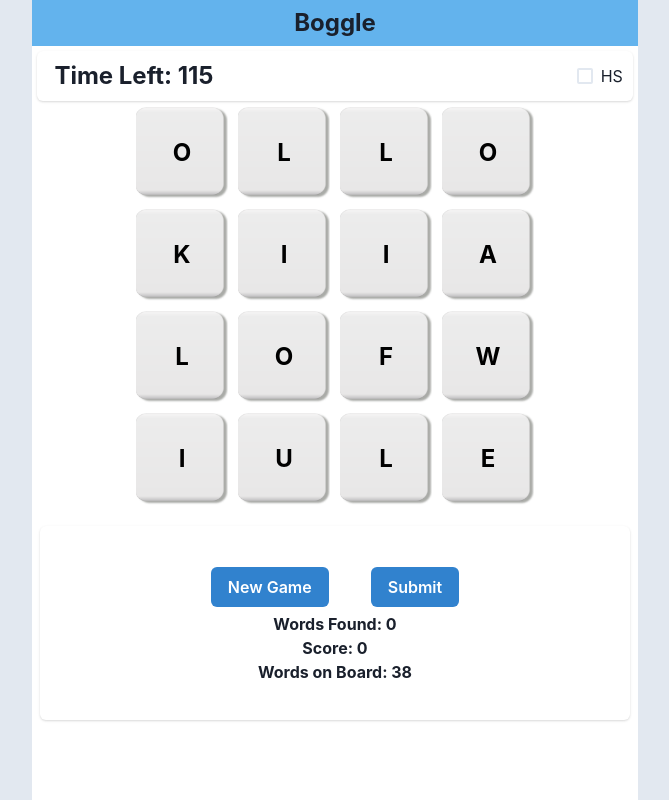
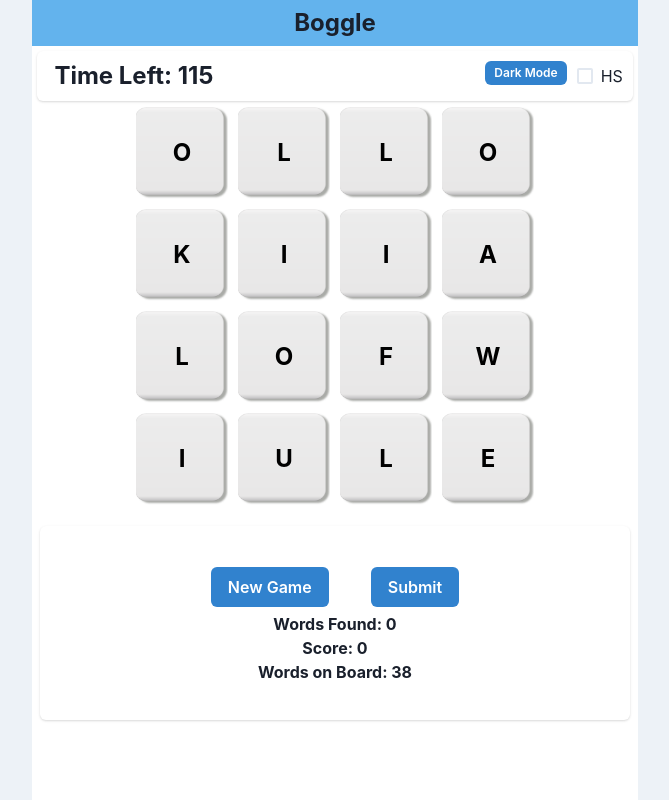
Before and after one commit to JimMatthew/Boggle-Web, a React (Vite) app: page / in a window 1280 px wide. Shown: the whole page, without its empty margins (305-974 px from the left). Built offline with nearby package versions, Linux system fonts and the light colour scheme.

Commit message:
add dark mode

```diff
--- a/src/App.jsx
+++ b/src/App.jsx
@@ -8,6 +8,16 @@
 import { GameProvider, useGameContext } from './context/GameProvider'
 import useDiceHandler from './hooks/useDiceHandler'
 import { useTimer } from './hooks/useTimer'
+import { useColorMode } from '@chakra-ui/react'
+
+function ToggleColorMode() {
+  const { colorMode, toggleColorMode } = useColorMode()
+  return (
+      <Button colorScheme='blue' size='xs' onClick={toggleColorMode} marginTop='10px' marginRight='10px'>
+         {colorMode === 'light' ? 'Dark Mode' : 'Light Mode'}
+      </Button>
+  )
+}
 
 const AppContent = () => {
 
@@ -21,8 +31,8 @@
   }
 
   return (
-    <Box minHeight='100dvh' backgroundColor='gray.200'>
-      <Container minHeight='100dvh' backgroundColor='white' padding='0'>
+    <Box minHeight='100dvh' backgroundColor='var(--chakra-colors-chakra-subtle-bg)' >
+      <Container minHeight='100dvh' backgroundColor='var(--chakra-colors-chakra-body-bg)' padding='0'>
         <Text
           fontWeight='bold'
           fontSize='x-large'
@@ -39,6 +49,7 @@
               fontSize='x-large'>Time Left: {state.timeLeft}
             </Text>
             <Spacer />
+            <ToggleColorMode />
             <Checkbox
             marginRight='10px'
             isChecked={state.hs}
--- a/src/components/GameGrid.jsx
+++ b/src/components/GameGrid.jsx
@@ -85,7 +85,7 @@
             display="flex"
             justifyContent="center"
             alignItems="center"
-            color={clicked[index] ? "red" : "black"}
+            color={clicked[index] ? "var(--chakra-colors-linkedin-600)" : "black"}
             onMouseDown={(event) => handleMouseDown(index, event)}
             fontWeight="bold"
             fontSize={'x-large'}
@@ -134,5 +134,3 @@
 }
 
 export default GameGrid
-
-//backgroundColor={ clicked[index] ? "#90CDF4" : "teal.200"}
```
